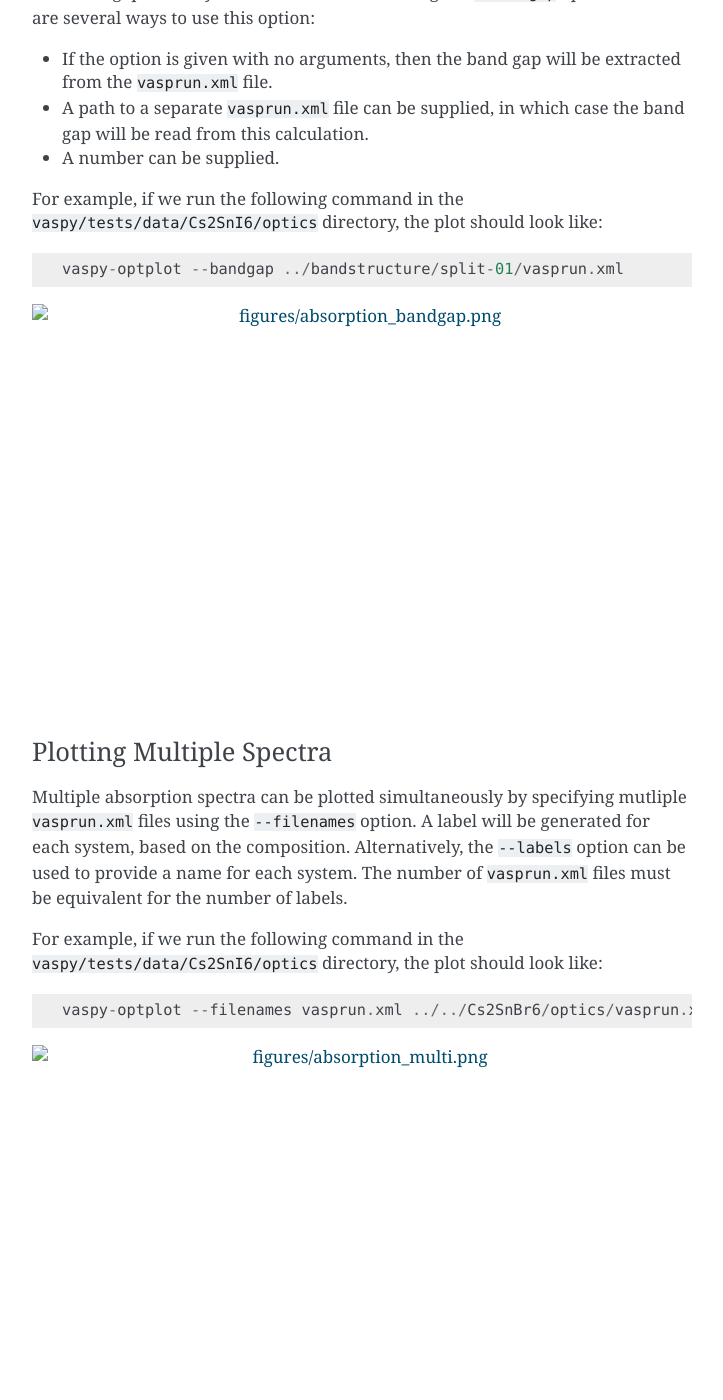
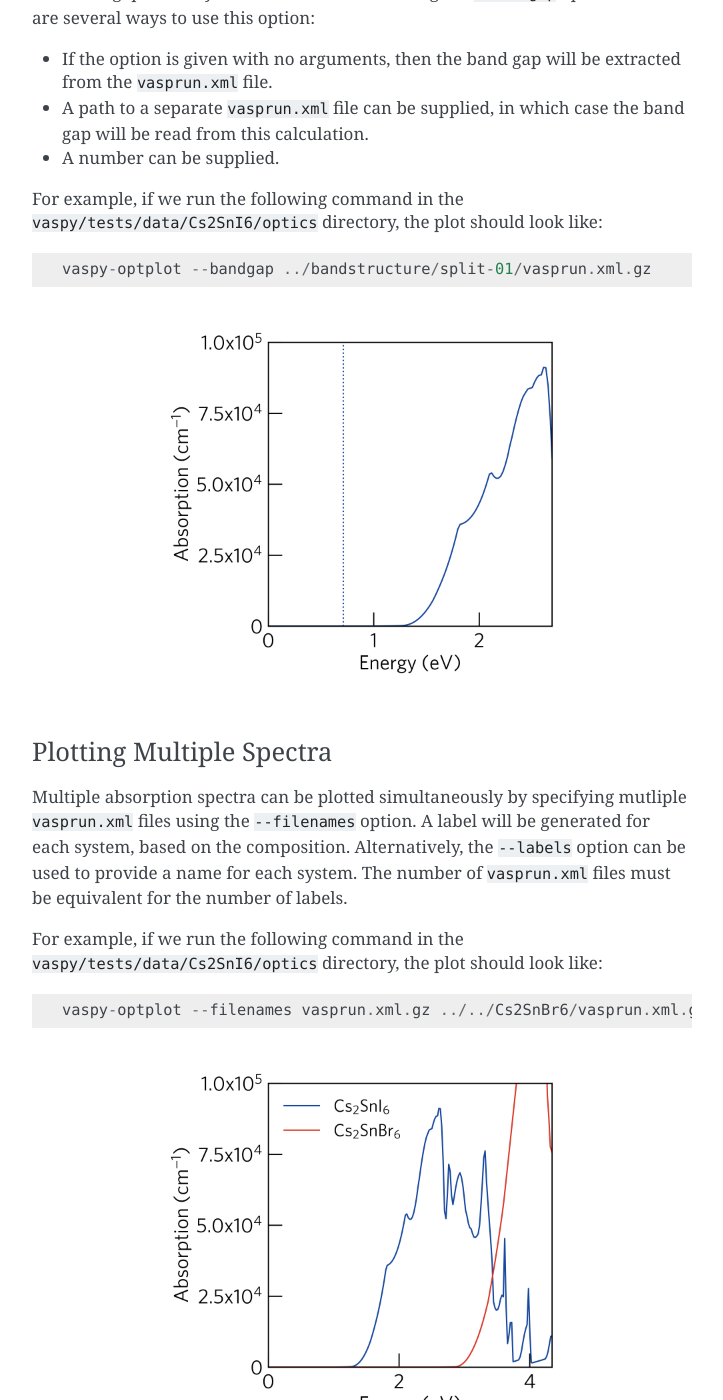
Before and after one commit to SMTG-Bham/sumo, a Sphinx documentation site: the page built from docs/source/vaspy-optplot.rst, in a window 1280 px wide and 1400 px high, scrolled down 2441 px. Shown: the whole window, without its empty margins (388-1111 px from the left). Built offline with Sphinx 7.4.7, drawn with Linux system fonts in a browser that asks for light colours.

Commit message:
DOC: Finish optplot tutorial

```diff
--- a/docs/source/vaspy-optplot.rst
+++ b/docs/source/vaspy-optplot.rst
@@ -77,7 +77,7 @@ There are several ways to use this option:
 For example, if we run the following command in the ``vaspy/tests/data/Cs2SnI6/optics`` directory,
 the plot should look like::
 
-    vaspy-optplot --bandgap ../bandstructure/split-01/vasprun.xml
+    vaspy-optplot --bandgap ../bandstructure/split-01/vasprun.xml.gz
 
 .. image:: figures/absorption_bandgap.png
    :height: 400px
@@ -96,7 +96,7 @@ of ``vasprun.xml`` files must be equivalent for the number of labels.
 For example, if we run the following command in the ``vaspy/tests/data/Cs2SnI6/optics`` directory,
 the plot should look like::
 
-    vaspy-optplot --filenames vasprun.xml ../../Cs2SnBr6/optics/vasprun.xml
+    vaspy-optplot --filenames vasprun.xml.gz ../../Cs2SnBr6/vasprun.xml.gz
 
 .. image:: figures/absorption_multi.png
    :height: 400px
```
Also changed, not shown: docs/source/figures/absorption_bandgap.png (added), docs/source/figures/absorption_multi.png (added).
